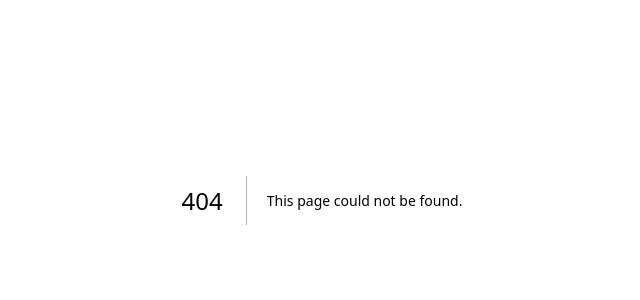
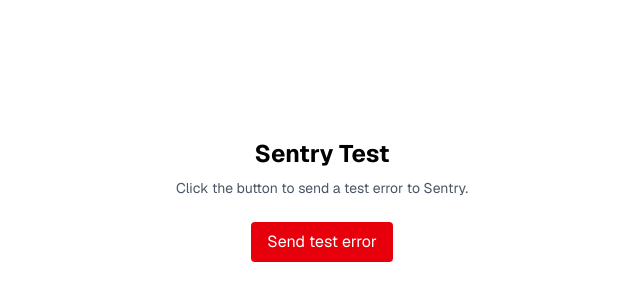
Before and after one commit to aLynx-agency/project_f, a Next.js app: page /sentry-example-page in a window 1280 px wide. Before the commit this address had no page. Shown: the part 200-500 px from the top of the page, without its empty margins (318-958 px from the left). Built offline with nearby package versions, Linux system fonts and the light colour scheme.

Commit message:
feat: add sentry-example-page for error capture verification

```diff
--- /dev/null
+++ b/src/app/sentry-example-page/page.tsx
@@ -0,0 +1,32 @@
+"use client";
+
+import { useState } from "react";
+
+import * as Sentry from "@sentry/nextjs";
+
+export default function SentryExamplePage() {
+  const [thrown, setThrown] = useState(false);
+
+  function triggerError() {
+    setThrown(true);
+    Sentry.captureException(new Error("Sentry test error from sentry-example-page"));
+  }
+
+  return (
+    <main className="flex min-h-screen items-center justify-center">
+      <section className="text-center">
+        <h1 className="text-2xl font-bold">Sentry Test</h1>
+        <p className="mt-2 text-sm text-gray-600">
+          Click the button to send a test error to Sentry.
+        </p>
+        <button
+          className="mt-6 rounded bg-red-600 px-4 py-2 text-white hover:bg-red-700 disabled:opacity-50"
+          disabled={thrown}
+          onClick={triggerError}
+        >
+          {thrown ? "Error sent — check Sentry" : "Send test error"}
+        </button>
+      </section>
+    </main>
+  );
+}
```
